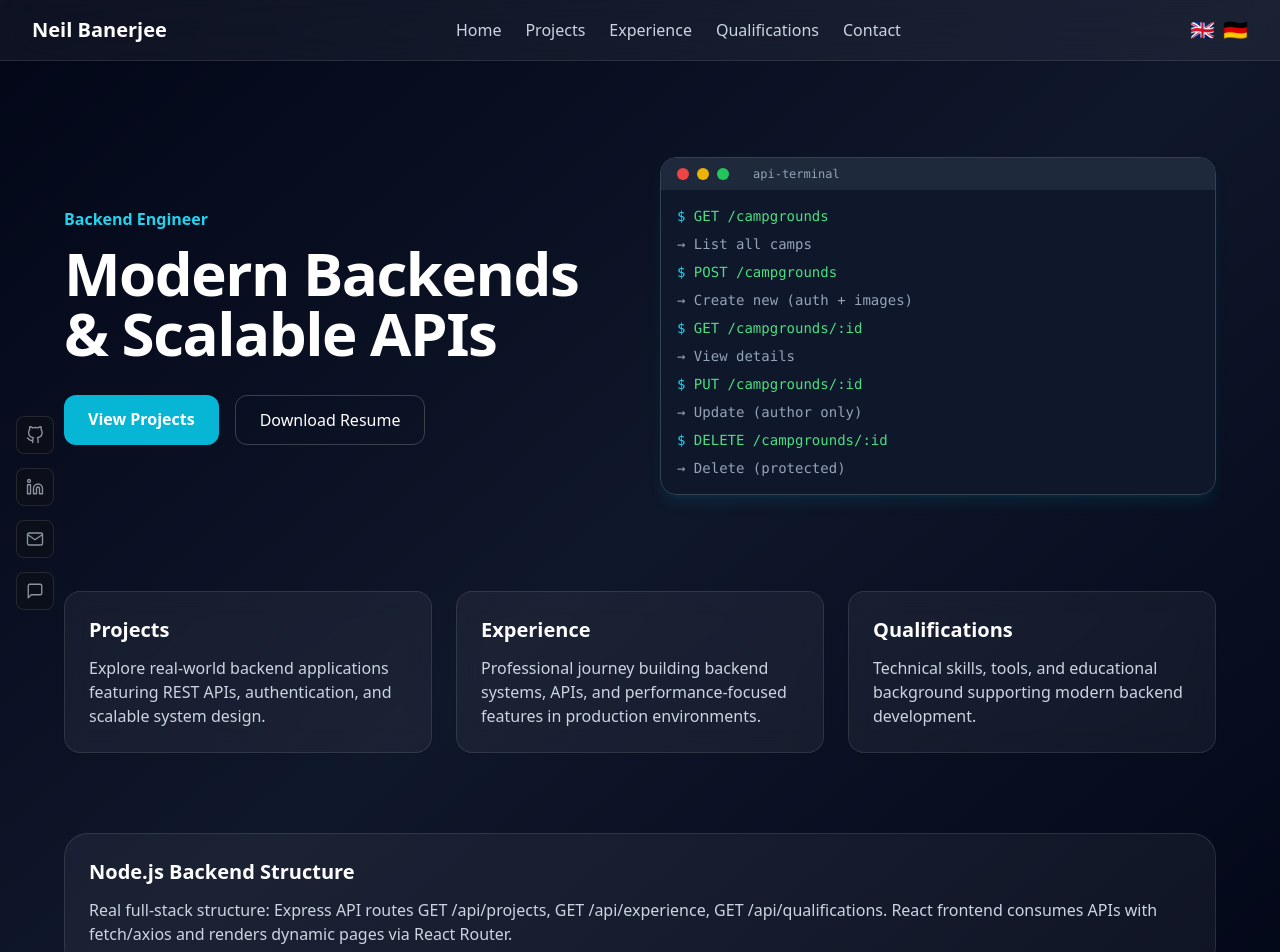
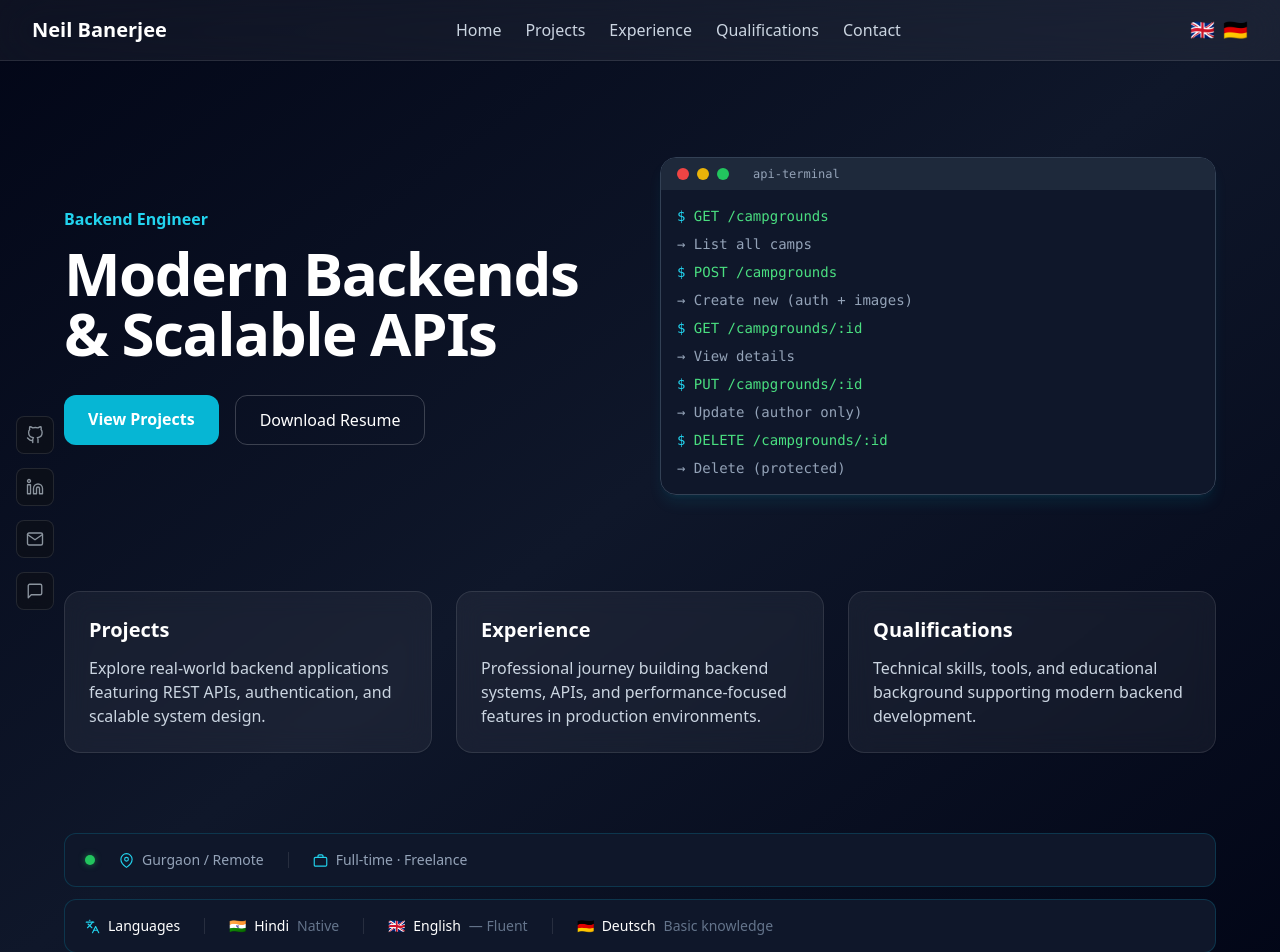
Before and after one commit to NeilBanerjee2002/portfolio, a React (Vite) app in the folder front-end/: page / in a window 1280 px wide. Shown: the top 952 px of the page. Built offline with nearby package versions, Linux system fonts and the light colour scheme; no server answers.

Commit message:
Added the location and language

```diff
--- a/front-end/src/App.jsx
+++ b/front-end/src/App.jsx
@@ -36,8 +36,8 @@ export default function App() {
 
     return (
         <><ScrollToTop />
-            <div className="
-min-h-screen relative
+            <div className="  overflow-hidden
+h-fit relative
 bg-gradient-to-br from-slate-50 via-white to-slate-100
 dark:from-slate-950 dark:via-slate-900 dark:to-slate-950
 text-slate-800 dark:text-white
--- a/front-end/src/components/Bottom_container.jsx
+++ b/front-end/src/components/Bottom_container.jsx
@@ -1,5 +1,5 @@
 export default function Bottom_Container() {
     return (
-        <section className='px-8 md:px-16 pb-24'><div className='p-6 rounded-3xl bg-white/5 border border-white/10'><h3 className='text-xl font-semibold mb-3'>Node.js Backend Structure</h3><p className='text-slate-300'>Real full-stack structure: Express API routes GET /api/projects, GET /api/experience, GET /api/qualifications. React frontend consumes APIs with fetch/axios and renders dynamic pages via React Router.</p></div></section>
+        <></>
     )
 }
--- a/front-end/src/components/Navbar.jsx
+++ b/front-end/src/components/Navbar.jsx
@@ -1,3 +1,5 @@
+import { Link } from "react-router-dom";
+
 export default function Navbar({ theme, t, setLang, setTheme }) {
     return (
         <nav className='sticky top-0 z-50 backdrop-blur-xl
@@ -6,7 +8,12 @@ border-b border-gray-200 shadow-sm
 dark:bg-white/5 dark:border-white/10
 px-8 py-4 flex items-center justify-between'>
             <div className='font-bold text-xl'>{t.title}</div>
-            <div className='hidden md:flex gap-6 text-slate-300'><a href='/'>{t.home}</a><a href='/projects'>{t.projects}</a><a href='/experience'>{t.exp}</a><a href='/qualifications'>Qualifications</a><a href='/contact'>{t.contact}</a></div>
+            <div className='hidden md:flex gap-6 text-slate-300'>
+                <Link to="/">{t.home}</Link>
+                <Link to="/projects">{t.projects}</Link>
+                <Link to="/experience">{t.exp}</Link>
+                <Link to="/qualifications">{t.qualifications}</Link>
+                <Link to="/contact">{t.contact}</Link></div>
             {/* <button
                 onClick={() => setTheme(prev => prev === "dark" ? "light" : "dark")}
                 className="text-xl hover:scale-110 transition"
--- /dev/null
+++ b/front-end/src/components/RecruiterSection.jsx
@@ -0,0 +1,80 @@
+export default function RecruiterSection({ t }) {
+    return (
+        <section className="mx-8 md:mx-16 mb-0">
+
+
+            {/* Row 1 — Availability */}
+            <div className="bg-slate-900 border border-cyan-500/20 rounded-xl px-5 py-4 mb-3">
+                <div className="flex flex-wrap gap-x-6 gap-y-3 items-center">
+
+                    <div className="flex items-center gap-2">
+                        <span className="w-2.5 h-2.5 rounded-full bg-green-500 inline-block shadow-[0_0_6px_#22c55e88]"></span>
+                        {/* <span className="text-sm font-semibold text-white">
+                            {t?.available || "Ab sofort verfügbar"}
+                        </span> */}
+                    </div>
+                    <div className="flex items-center gap-2 text-sm text-slate-400">
+                        <svg width="15" height="15" viewBox="0 0 24 24" fill="none" stroke="#22d3ee" strokeWidth="1.8" strokeLinecap="round" strokeLinejoin="round">
+                            <path d="M21 10c0 7-9 13-9 13s-9-6-9-13a9 9 0 0 1 18 0z" /><circle cx="12" cy="10" r="3" />
+                        </svg>
+                        {t?.location || "Deutschland / Remote"}
+                    </div>
+
+                    <div className="w-px h-4 bg-white/10 hidden sm:block"></div>
+
+                    <div className="flex items-center gap-2 text-sm text-slate-400">
+                        <svg width="15" height="15" viewBox="0 0 24 24" fill="none" stroke="#22d3ee" strokeWidth="1.8" strokeLinecap="round" strokeLinejoin="round">
+                            <rect x="2" y="7" width="20" height="14" rx="2" /><path d="M16 7V5a2 2 0 0 0-2-2h-4a2 2 0 0 0-2 2v2" />
+                        </svg>
+                        {t?.workType || "Vollzeit · Freelance"}
+                    </div>
+                    {/* <div className="flex items-center gap-2 text-sm text-slate-400">
+                        <svg width="15" height="15" viewBox="0 0 24 24" fill="none" stroke="#22d3ee" strokeWidth="1.8" strokeLinecap="round" strokeLinejoin="round">
+                            <rect x="3" y="4" width="18" height="18" rx="2" /><line x1="16" y1="2" x2="16" y2="6" /><line x1="8" y1="2" x2="8" y2="6" /><line x1="3" y1="10" x2="21" y2="10" />
+                        </svg>
+                        {t?.startDate || "Startdatum: sofort / nach Vereinbarung"}
+                    </div> */}
+
+                </div>
+            </div>
+
+            {/* Row 2 — Languages & Work Auth */}
+            <div className="bg-slate-900 border border-cyan-500/20 rounded-xl px-5 py-4 mb-5">
+                <div className="flex flex-wrap gap-x-6 gap-y-3 items-center">
+
+                    <div className="flex items-center gap-2 text-sm">
+                        <svg width="15" height="15" viewBox="0 0 24 24" fill="none" stroke="#22d3ee" strokeWidth="1.8" strokeLinecap="round" strokeLinejoin="round">
+                            <path d="M5 8l6 6" /><path d="M4 14l6-6 2-3" /><path d="M2 5h12" /><path d="M7 2h1" /><path d="M22 22l-5-10-5 10" /><path d="M14 18h6" />
+                        </svg>
+                        <span className="text-white font-medium">{t.languages}</span>
+                    </div>
+
+                    <div className="w-px h-4 bg-white/10 hidden sm:block"></div>
+
+                    <div className="flex items-center gap-2 text-sm">
+                        <span>🇮🇳</span>
+                        <span className="text-white">Hindi</span>
+                        <span className="text-slate-500">Native</span>
+                    </div>
+                    <div className="w-px h-4 bg-white/10 hidden sm:block"></div>
+
+
+                    <div className="flex items-center gap-2 text-sm">
+                        <span>🇬🇧</span>
+                        <span className="text-white">English</span>
+                        <span className="text-slate-500">— Fluent</span>
+                    </div>
+
+                    <div className="w-px h-4 bg-white/10 hidden sm:block"></div>
+
+                    <div className="flex items-center gap-2 text-sm">
+                        <span>🇩🇪</span>
+                        <span className="text-white">Deutsch</span>
+                        <span className="text-slate-500">{t.germanLevel}</span>
+                    </div>
+                </div>
+            </div>
+
+        </section>
+    );
+}
--- a/front-end/src/data/translations.js
+++ b/front-end/src/data/translations.js
@@ -105,6 +105,17 @@ const translations = {
         email: "Email",
         github: "GitHub",
         linkedin: "LinkedIn",
+
+        //Recruiter Section -
+        // Recruiter Section
+        recruiterLabel: "For Recruiters",
+        available: "Available in 30 days notice",
+        location: "Germany / Remote",
+        workType: "Full-time · Freelance",
+        startDate: "Start date: immediately / by arrangement",
+        languages: "Languages",
+        germanLevel: "Basic knowledge",
+        location: "Gurgaon / Remote"
     },
 
     de: {
@@ -216,6 +227,16 @@ const translations = {
         email: "E-Mail",
         github: "GitHub",
         linkedin: "LinkedIn",
+
+        // Recruiter Section
+        recruiterLabel: "Für Recruiter",
+        available: "Verfügbar innerhalb von 30 Tagen",
+        location: "Deutschland / Remote",
+        workType: "Vollzeit · Freelance",
+        startDate: "Startdatum: sofort / nach Vereinbarung",
+        languages: "Sprachen",
+        germanLevel: "Grundkenntnisse",
+        location: "Deutschland / Remote"
     },
 };
 
--- a/front-end/src/pages/Home.jsx
+++ b/front-end/src/pages/Home.jsx
@@ -2,6 +2,7 @@ import Hero from '../components/hero';
 import Details_Home from '../components/Details_Home';
 import Bottom_Container from '../components/Bottom_container'
 import SocialSidebar from "../components/SocialSidebar.jsx";
+import RecruiterSection from '../components/RecruiterSection'
 
 export default function Home({ t }) {
     return (
@@ -9,7 +10,7 @@ export default function Home({ t }) {
             <SocialSidebar />
             <Hero t={t} />
             <Details_Home t={t} />
-            <Bottom_Container />
+            <RecruiterSection t={t} />
         </>
     );
 }
```
